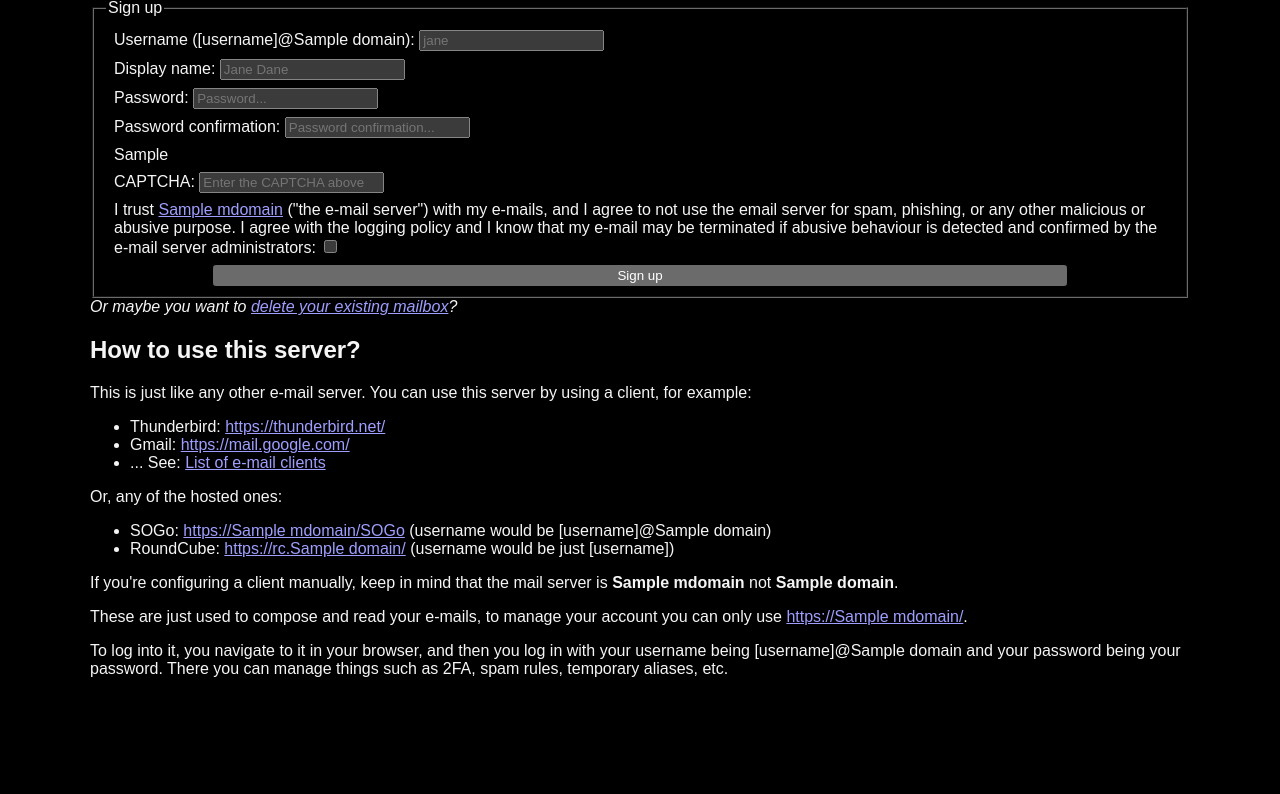
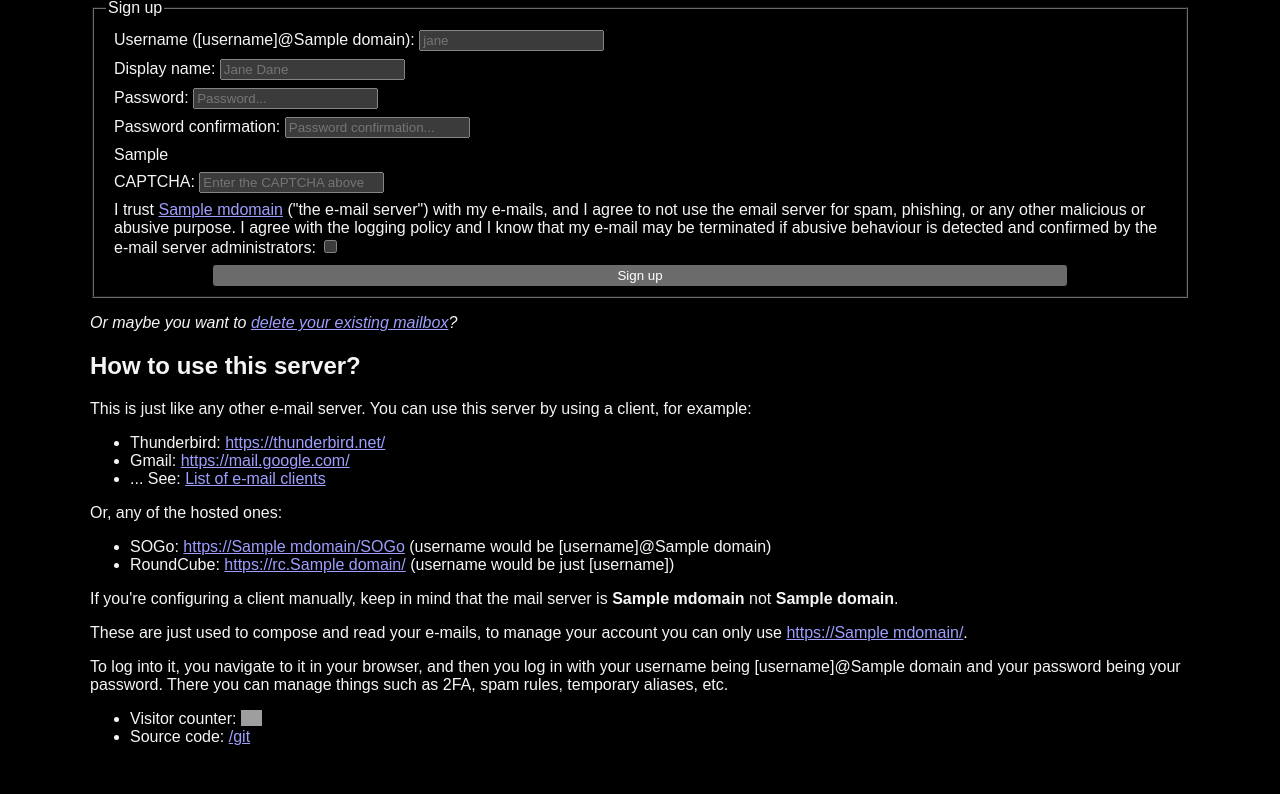
Before and after one commit to ari-lt/mail.ari.lt, a Flask app: template signup/templates/index.j2 in a window 1280 px wide. Shown: the part 357-1151 px from the top of the page. Before the commit the page ends 1034 px from the top, so only its background shows below. Run offline with Flask 3, Linux system fonts and the light colour scheme; the template is opened without the code that fills it: most values are stand-ins (such as "Sample title", 1, 10 or a date in 2020); parts of the project's set-up code (start-up, migrations or seed data) failed here and were passed over; grey boxes are pictures that could not be loaded.

Commit message:
add visitor counter, fix index spacing
Signed-off-by: Ari Archer <ari@ari.lt>

```diff
--- a/signup/templates/base.j2
+++ b/signup/templates/base.j2
@@ -62,5 +62,9 @@
       {% endif %}
     {% endwith %}
     {% block body %}{% endblock %}
+    <ul>
+        <li>Visitor counter: <img id=visitors src="http://us.ari.lt/counter/@ari/kpnuBU0qISQlfR7cSNwwg9oW8654-RguVrXh9JOBGo3EP1-bm7aF9ROuQO6Jqesk.svg" style="display:inline;height:1em;vertical-align:top" alt="visitor count" /></li>
+        <li>Source code: <a href="/git">/git</a></li>
+    </ul>
   </body>
 </html>
--- a/signup/templates/index.j2
+++ b/signup/templates/index.j2
@@ -69,7 +69,9 @@
     </fieldset>
 </form>
 
+<p>
 <i>Or maybe you want to <a href="/signup/delete">delete your existing mailbox</a>?</i>
+</p>
 
 <h2 id="how">How to use this server?</h2>
 
```
